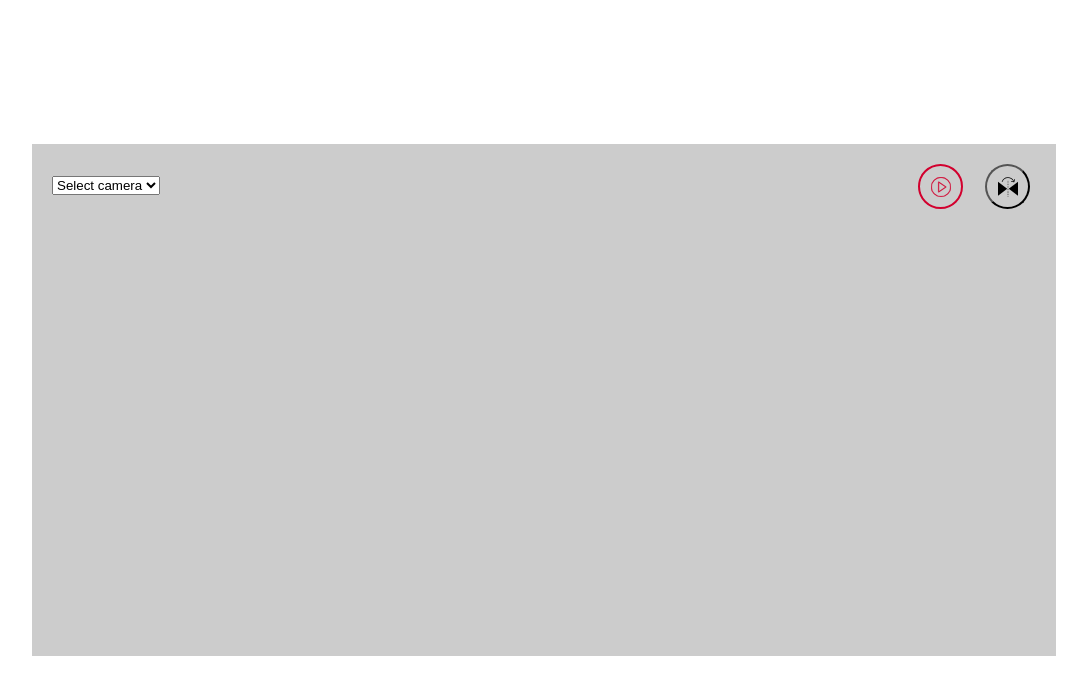
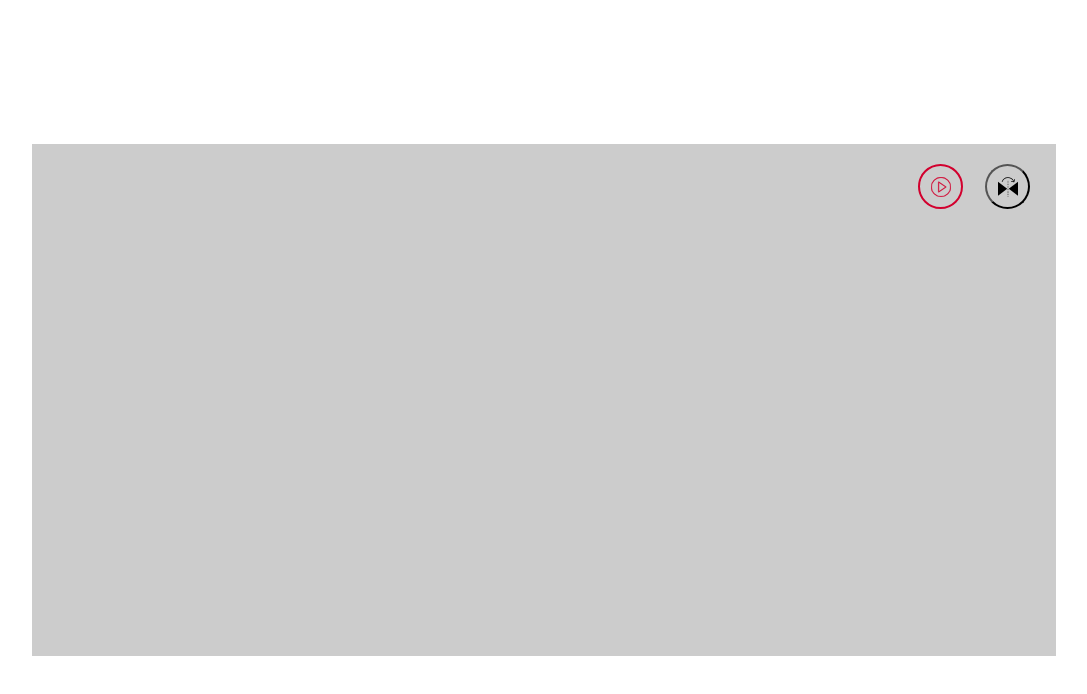
Before and after one commit to ainahtokyandry/web-rtc, a Next.js app: page / in a window 1280 px wide. Shown: the top 694 px of the page, without its empty margins (96-1183 px from the left). Built offline with nearby package versions, Linux system fonts and the light colour scheme.

Commit message:
set default device

```diff
--- a/pages/index.js
+++ b/pages/index.js
@@ -18,6 +18,7 @@ const Home = () => {
 	const [err, setErr] = useState("");
 	const [data, setData] = useState();
 	const [scaled, setScaled] = useState(false);
+	const [defaultDevice, setDefaultDevice] = useState("");
 
 	useEffect(() => {
 		(async () => {
@@ -38,6 +39,7 @@ const Home = () => {
 			let devices = await navigator.mediaDevices.enumerateDevices();
 			devices = devices.filter((value) => value.kind === "videoinput");
 			setDevices(devices);
+			setDefaultDevice(devices[0].deviceId);
 			await capture(devices[0].deviceId);
 			play.current.classList.add("d-none");
 			pause.current.classList.remove("d-none");
@@ -97,6 +99,7 @@ const Home = () => {
 	};
 
 	const selectChangeHandler = async (e) => {
+		setDefaultDevice(e.target.value);
 		await capture(e.target.value);
 	};
 
@@ -124,20 +127,19 @@ const Home = () => {
 							/>
 						</figure>
 					)}
-
-					<div className="video-options">
+					{devices.length > 1 && (
 						<select
-							className="custom-select"
+							className="video-options"
 							onChange={selectChangeHandler}
 							ref={select}
 						>
-							<option value="">Select camera</option>
+							<option value={defaultDevice}>Select camera</option>
 							{devices.map(
 								(value, key) =>
 									value.label.length > 0 && (
 										<option
 											key={value.deviceId}
-											selected={key === 0}
+											selected={defaultDevice === value.deviceId}
 											value={value.deviceId}
 										>
 											{value.label}
@@ -145,7 +147,7 @@ const Home = () => {
 									)
 							)}
 						</select>
-					</div>
+					)}
 					<div className="controls">
 						<button className="play" title="Play" ref={play} onClick={startLive}>
 							<Icons name={"play"} />
--- a/styles/globals.scss
+++ b/styles/globals.scss
@@ -59,6 +59,7 @@ video {
   position: absolute;
   left: 20px;
   top: 30px;
+  height: 40px;
 }
 
 .controls {
```
